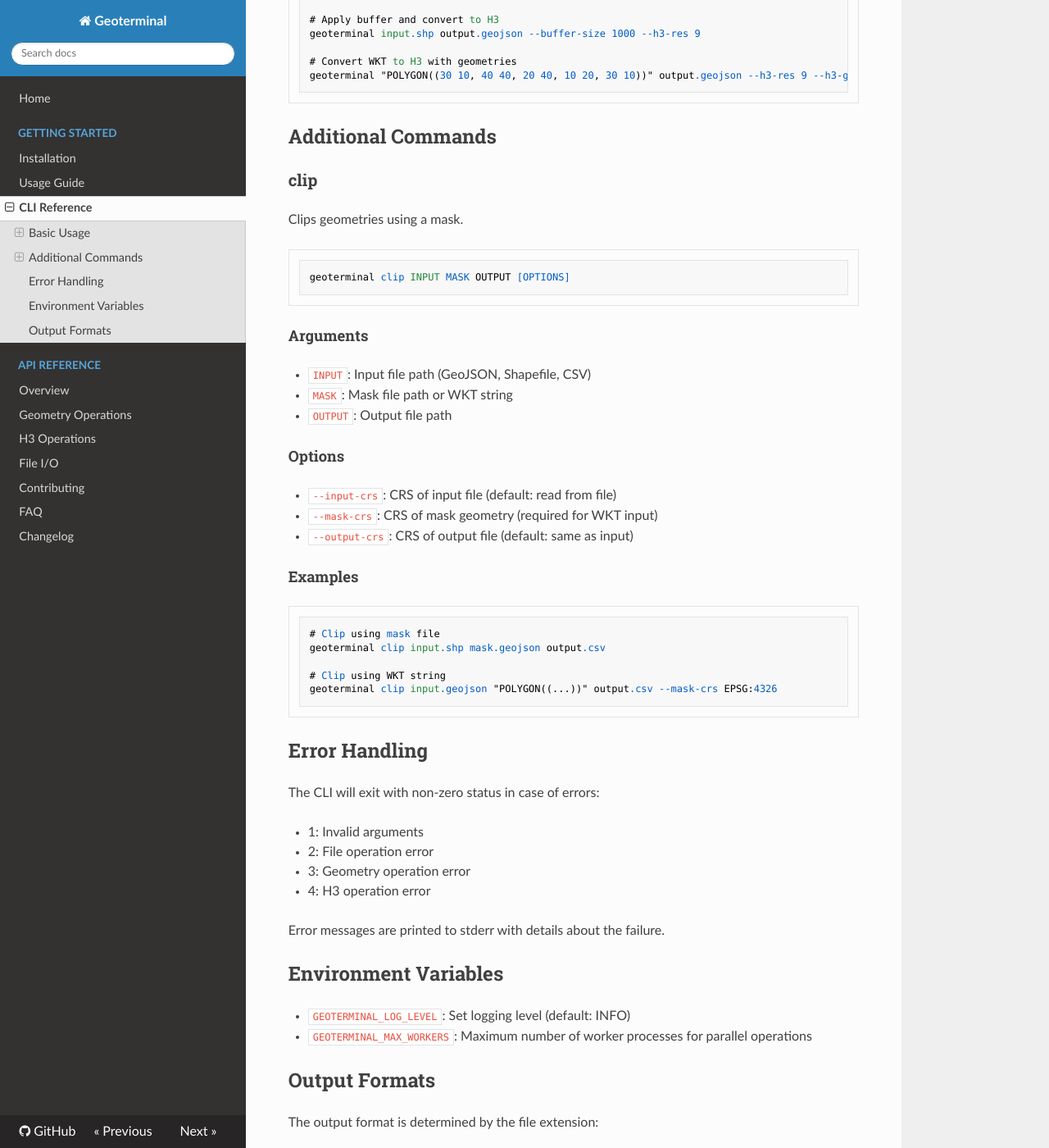
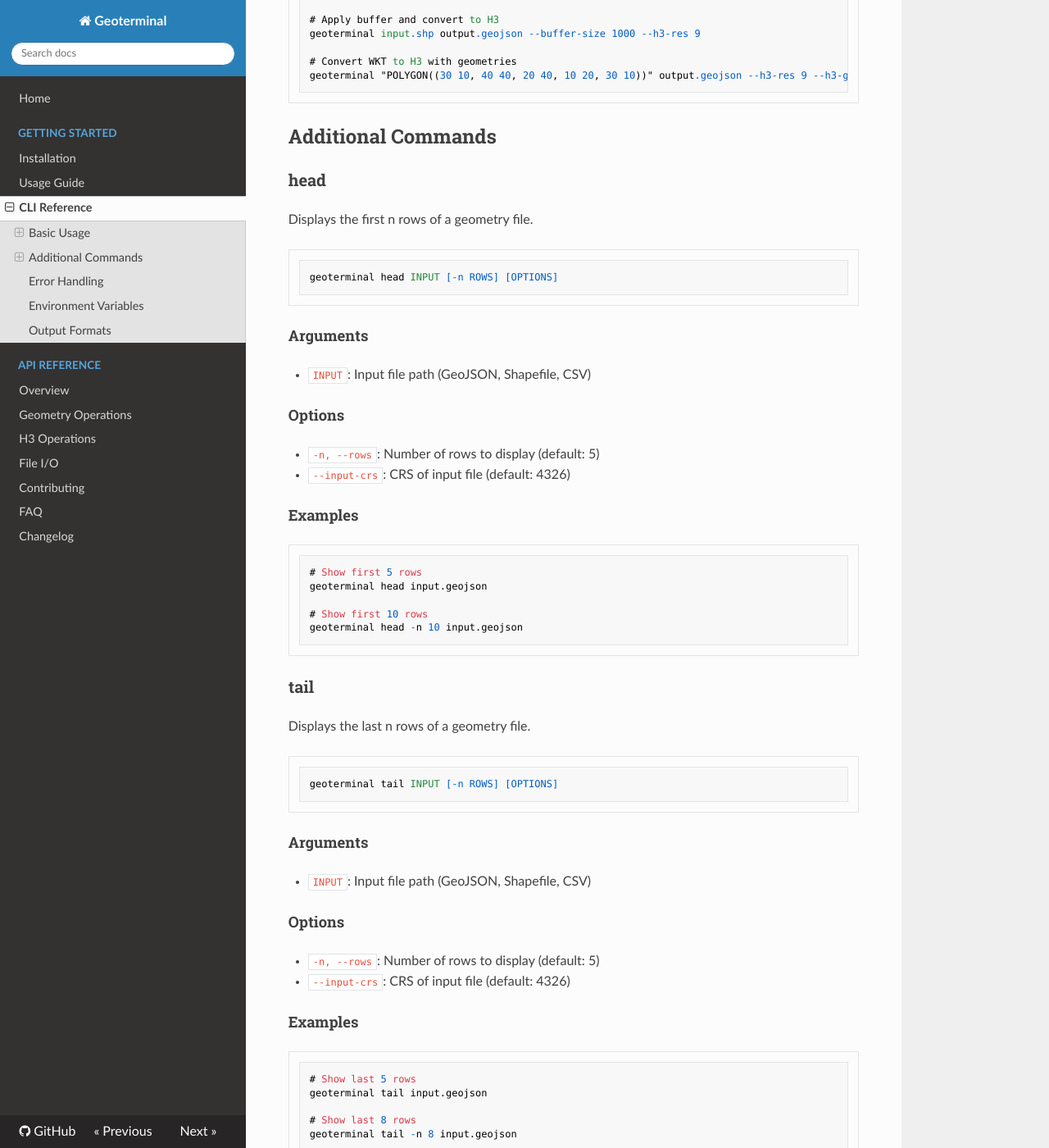
Before and after one commit to jeronimoluza/geoterminal, an MkDocs documentation site: the page built from docs/cli.md, in a window 1280 px wide and 1400 px high, scrolled down 864 px. Shown: the whole window at 82% size. Built offline with MkDocs 1.6.1, drawn with Linux system fonts in a browser that asks for light colours; nearby versions of some CDN libraries.

Commit message:
added head and tail to the documentation

````diff
--- a/docs/cli.md
+++ b/docs/cli.md
@@ -35,6 +35,57 @@ geoterminal "POLYGON((30 10, 40 40, 20 40, 10 20, 30 10))" output.geojson --h3-r
 ```
 
 ## Additional Commands
+
+### head
+
+Displays the first n rows of a geometry file.
+
+```bash
+geoterminal head INPUT [-n ROWS] [OPTIONS]
+```
+
+#### Arguments
+- `INPUT`: Input file path (GeoJSON, Shapefile, CSV)
+
+#### Options
+- `-n, --rows`: Number of rows to display (default: 5)
+- `--input-crs`: CRS of input file (default: 4326)
+
+#### Examples
+```bash
+# Show first 5 rows
+geoterminal head input.geojson
+
+# Show first 10 rows
+geoterminal head -n 10 input.geojson
+```
+
+### tail
+
+Displays the last n rows of a geometry file.
+
+```bash
+geoterminal tail INPUT [-n ROWS] [OPTIONS]
+```
+
+#### Arguments
+
+- `INPUT`: Input file path (GeoJSON, Shapefile, CSV)
+
+#### Options
+
+- `-n, --rows`: Number of rows to display (default: 5)
+- `--input-crs`: CRS of input file (default: 4326)
+
+#### Examples
+
+```bash
+# Show last 5 rows
+geoterminal tail input.geojson
+
+# Show last 8 rows
+geoterminal tail -n 8 input.geojson
+```
 
 ### clip
 
````
Also changed, not shown: docs/usage.md (+12 -0 lines).
